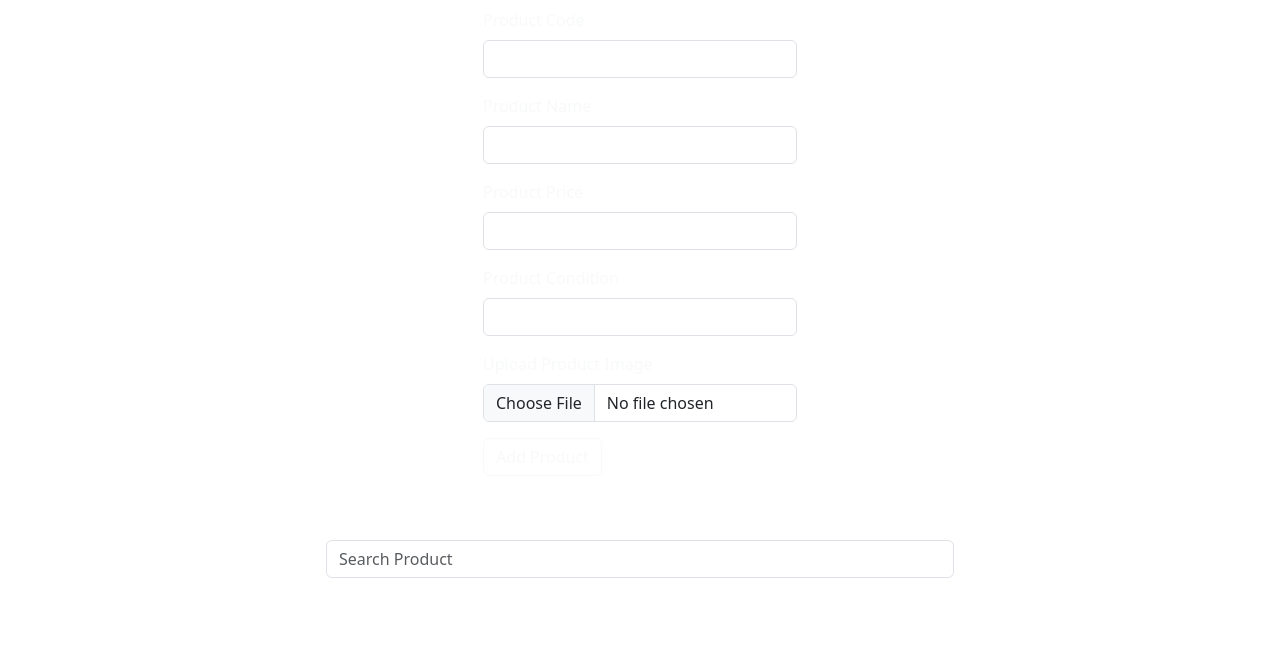
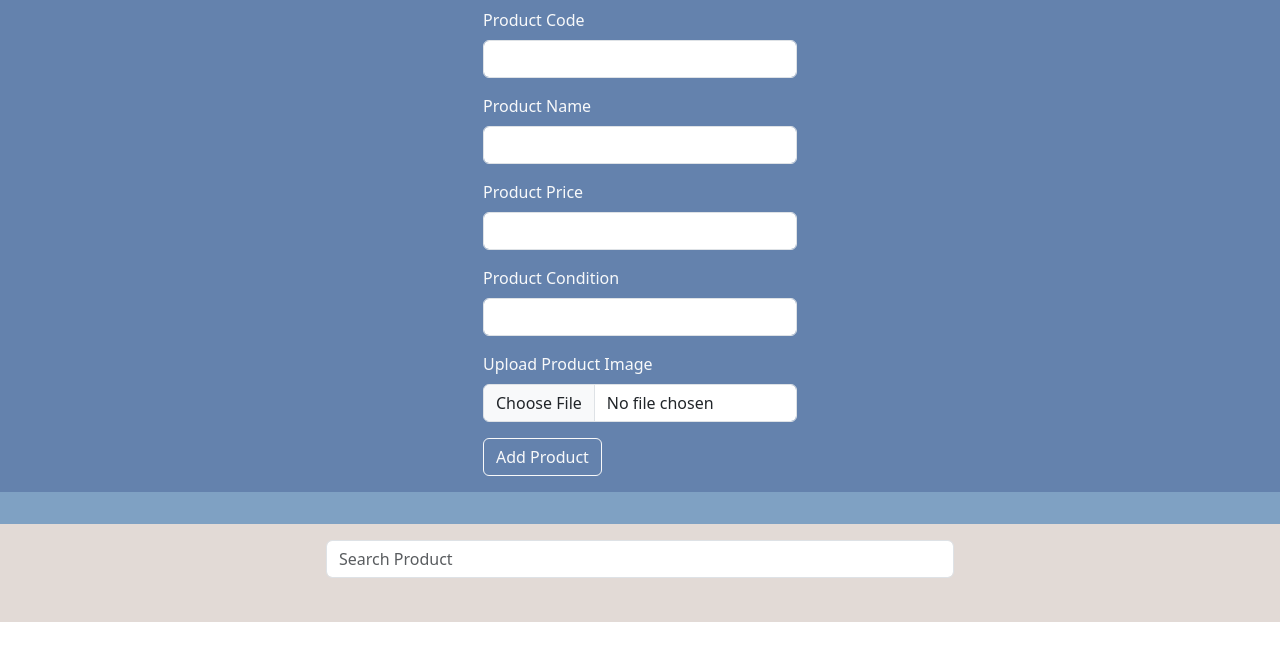
Before and after one commit to MohamedXDiaa/Crud, a plain HTML site: page index.html in a window 1280 px wide. Drawn offline with nearby package versions, Linux system fonts and the light colour scheme.

Commit message:
CSS Edits on BOOTSTRAP

```diff
--- a/index.html
+++ b/index.html
@@ -6,7 +6,23 @@
     <title>Document</title>
     <link rel="stylesheet" href="bootstrap.min.css">
     <link rel="stylesheet" href="https://cdn.jsdelivr.net/npm/bootstrap-icons@1.11.3/font/bootstrap-icons.min.css">
-
+    <style>
+        .bg-blue{
+            background-color: #6482AD;
+        }
+        .bg-blue-medium{
+            background-color: #7FA1C3;
+        }
+        .bg-blue-light{
+            background-color: #E2DAD6;
+        }
+        .bg-newLight{
+            background-color: #F6F5F8;
+        }
+        .border-blue{
+            border-color: #7FA1C3;
+        }
+    </style>
 </head>
 <body>
     <div class="container-fluid bg-blue">
```
